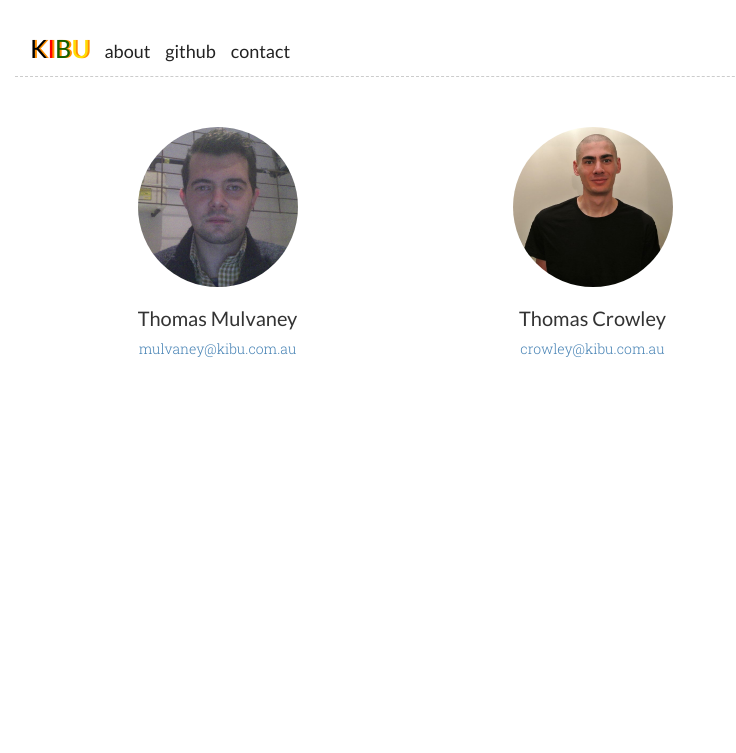
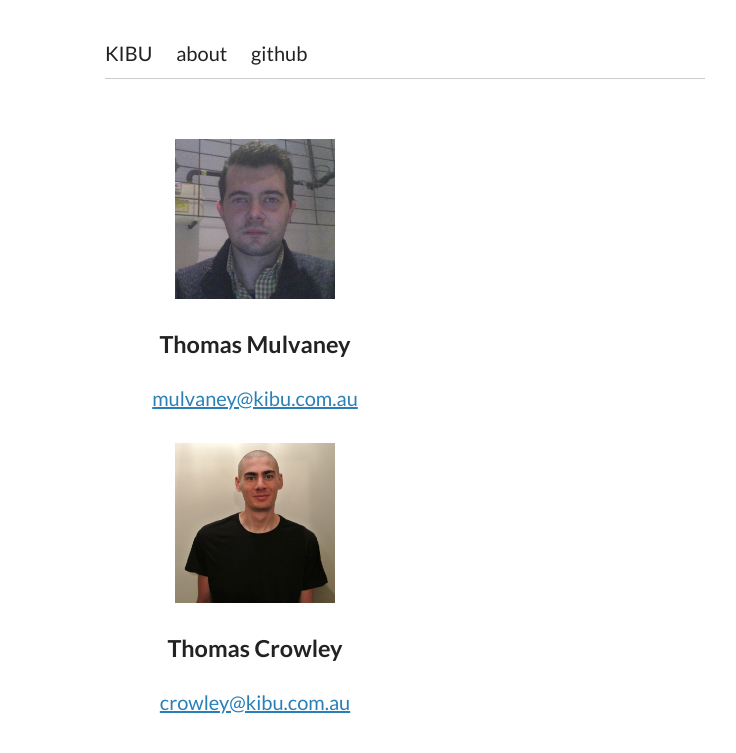
Before and after one commit to kibu-australia/kibu-australia.github.io, a Jekyll site: the page built from about.html, in a window 1280 px wide. Shown: the top 753 px of the page, without its empty margins (235-971 px from the left). Built offline with Jekyll 4.4.1, drawn with Linux system fonts in a browser that asks for light colours; nearby versions of some CDN libraries; Markdown is read by kramdown in place of the engine named in the settings.

Commit message:
Drop bootstrap as a dependency

```diff
--- a/_layouts/default.html
+++ b/_layouts/default.html
@@ -2,31 +2,23 @@
 <html lang="en">
   <head>
     <meta charset="utf-8">
-    <meta name="viewport" content="width=device-width, initial-scale=1.0, maximum-scale=1.0, user-scalable=no">
+    <meta name="viewport" content="width=device-width, initial-scale=1.0">
     <meta http-equiv="X-UA-Compatible" content="IE=edge,chrome=1">
     <title>{{ page.title }}</title>
-    <link href='http://fonts.googleapis.com/css?family=Ubuntu+Mono|Lato:300,400,700|Roboto+Slab:300' rel='stylesheet' type='text/css'>
-    <link rel="stylesheet" href="//netdna.bootstrapcdn.com/bootstrap/3.1.1/css/bootstrap.min.css">
+    <link href='http://fonts.googleapis.com/css?family=Ubuntu+Mono|Lato:300,400,700' rel='stylesheet' type='text/css'>
     <link rel="stylesheet" href="/css/main.css">
     <link rel="stylesheet" href="/css/syntax.css">
     <link href="/favicon.png" rel="icon" type="image/png" />
   </head>
   <body>
-    <div class="container">
-      <div class="row">
-        <div class="col-md-8 col-md-offset-2 header">
-          <ul class="list-inline links">
-            <li class="title"><a href="/" ><span class="d">K</span><span class="r">i</span><span class="g">b</span><span class="y">u</r></a></li>
-            <li class="link"><a href="/about.html">About</a></li>
-            <li class="link"><a href="https://github.com/kibu-australia" target="_blank">Github</a></li>
-            <li class="link"><a href="mailto:info@kibu.com.au">Contact</a></li>
-          </ul>
-        </div>
-      </div>
-      <div class="row content">
-        <div class="col-md-8 col-md-offset-2">
-          {{ content }}
-        </div>
+    <div class="content">
+      <ul class="list-inline links">
+        <li class="title"><a href="/">Kibu</a></li>
+        <li class="link"><a href="/about.html">About</a></li>
+        <li class="link"><a href="https://github.com/kibu-australia" target="_blank">Github</a></li>
+      </ul>
+      <div class="main">
+        {{ content }}
       </div>
     </div>
   </body>
--- a/about.html
+++ b/about.html
@@ -4,11 +4,9 @@ title:  KIBU - About
 ---
 
 {% for person in site.data.about.people %}
-  <div class="col-md-6">
     <div class="box">
       <img class="img-circle" width="160px" src="{{ person.selfie }}" alt="{{ person.name }}" style="height: 160px" />
       <h3>{{ person.name }}</h3>
       <a href="mailto:{{ person.email }}">{{ person.email }}</a>
     </div>
-  </div>
 {% endfor %}
--- a/css/main.css
+++ b/css/main.css
@@ -1,12 +1,14 @@
 html {
-  position: relative;
   min-height: 100%;
 }
 
 body {
-  font-size: 14px;
+  -webkit-font-smoothing: antialiased;
+  font-size: 1.25em;
+  line-height: 1.5em;
   padding: 30px 0 50px;
-  font-family: 'Lato', sans-serif;
+  font-family: 'Lato', 'Helvetica Neue', Helvetica, 'Segoe UI', Arial, freesans, sans-serif;
+  color: #222;
 }
 
 code {
@@ -15,33 +17,13 @@ code {
 }
 
 .content {
-  font-family: 'Roboto Slab',serif;
-  font-weight: 300;
-  line-height: 1.4;
+  margin: 0 auto;
+  width: 600px;
+  word-wrap: break-word;
 }
 
-h1 {
-  font-size: 28px;
-}
-
-h2 {
-  font-size: 24px;
-}
-
-h3 {
-  font-size: 20px;
-}
-
-h4 {
-  font-size: 18px;
-}
-
-h5 {
-  font-size: 14px;
-}
-
-h1, h2, h3, h4, h5 {
-  font-family: 'Lato', sans-serif;
+.main {
+  margin-top: 30px;
 }
 
 .posts {
@@ -52,7 +34,6 @@ h1, h2, h3, h4, h5 {
 
 .post-date {
   color: #555;
-  font-size: 12px;
   margin-right: 10px;
 }
 
@@ -64,50 +45,45 @@ h1, h2, h3, h4, h5 {
 .title {
   font-weight: 400;
   text-transform: uppercase;
-  text-shadow: 2px 0px #ff9000;
-}
-
-.g {
-  color: #165E00;
-}
-
-.y {
-  color: #FFDD00;
-}
-
-.d {
-  color: #000;
-}
-
-.r {
-  color: #FF0000;
 }
 
 .link {
   text-transform: lowercase;
-  font-size: 18px;
+  text-align: right;
 }
 
 .links a {
   color: #222;
-}
-
-.links {
-  font-size: 1.8em;
+  text-decoration: none;
 }
 
 .box {
-  margin: 0 auto !important;
+  display: inline-block;
+  width: 300px;
+  max-width: 300px;
   text-align: center;
   padding-top: 30px;
 }
 
 a {
-  color: steelblue;
+  color: #2980b9;
 }
 
 a:hover {
-  color: #2c3e50;
+  color: #3498db;
+}
+
+.list-inline {
+  margin: 0;
+  padding: 0;
+  padding-bottom: 10px;
+  border-bottom: 1px solid #ccc;
+}
+
+.list-inline li {
+  display: inline;
+  list-style-type: none;
+  padding-right: 20px;
 }
 
 pre, code, .hljs {
```
